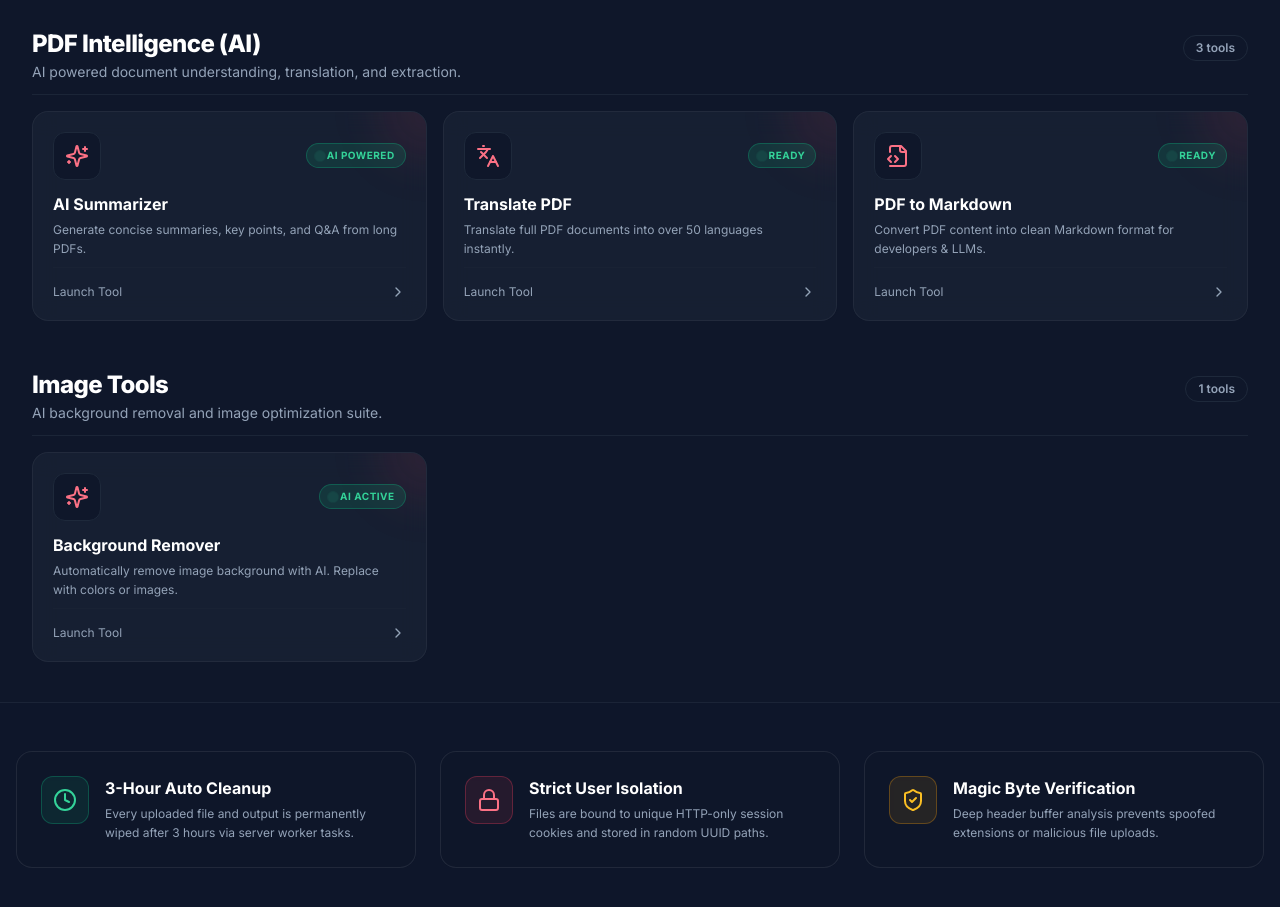
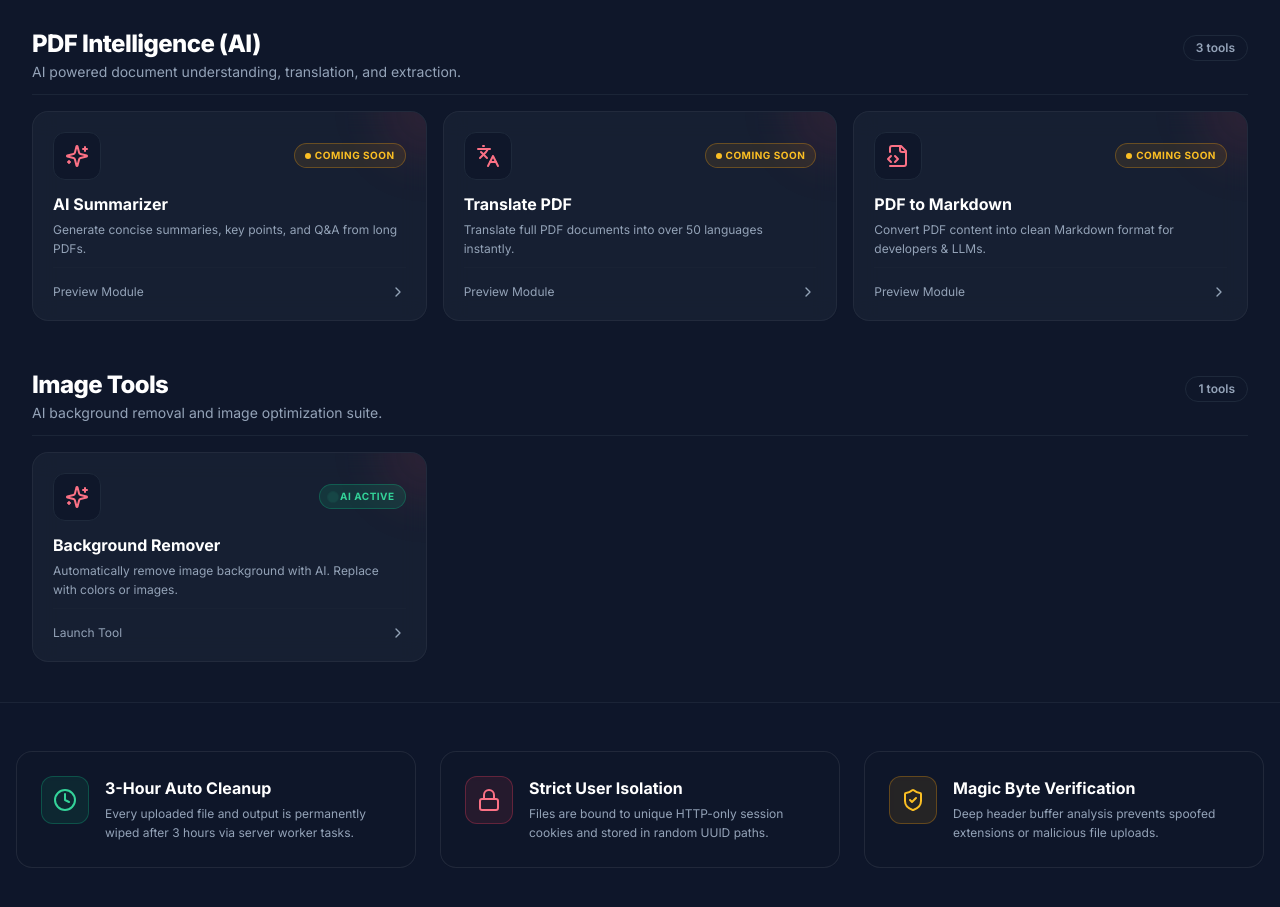
Before and after one commit to UG-SIDHARTH/OMNI-PDF, a React (Vite) app: page / in a window 1280 px wide. Shown: the part 3520-4427 px from the top of the page. Built offline with nearby package versions, Linux system fonts and the light colour scheme; the HTML template or start-up script is replaced by a standard one.

Commit message:
feat: implement landing page with dynamic tool grid and search functionality

```diff
--- a/src/App.jsx
+++ b/src/App.jsx
@@ -5,6 +5,7 @@ import BackgroundRemover from './tools/BackgroundRemover';
 import MergePdf from './tools/MergePdf';
 import CompressPdf from './tools/CompressPdf';
 import UniversalToolEngine from './tools/UniversalToolEngine';
+import ComingSoonTool from './tools/ComingSoonTool';
 import { TOOL_CATEGORIES } from './data/toolsData';
 import { ShieldCheck, Heart, Lock, Clock, Zap, RefreshCw } from 'lucide-react';
 
@@ -88,6 +89,12 @@ export default function App() {
               searchQuery={searchQuery}
               onSelectTool={handleSelectTool}
             />
+          ) : activeTool && activeTool.isWorking === false ? (
+            <ComingSoonTool
+              tool={activeTool}
+              onBack={handleGoHome}
+              onSelectTool={handleSelectTool}
+            />
           ) : activeToolId === 'background-remover' ? (
             <BackgroundRemover />
           ) : activeToolId === 'merge-pdf' ? (
--- a/src/components/Navbar.jsx
+++ b/src/components/Navbar.jsx
@@ -262,8 +262,13 @@ export default function Navbar({ onHome, onSelectTool, searchQuery, setSearchQue
                           <span className={`p-1.5 rounded-lg border flex-shrink-0 group-hover:scale-110 transition-transform ${categoryColor}`}>
                             {getToolIcon(tool.id)}
                           </span>
-                          <span className="truncate group-hover:text-rose-400 transition-colors">
-                            {tool.name}
+                          <span className="truncate group-hover:text-rose-400 transition-colors flex-1 flex items-center justify-between">
+                            <span>{tool.name}</span>
+                            {tool.isWorking === false && (
+                              <span className="text-[9px] font-bold px-1.5 py-0.5 rounded bg-amber-500/10 text-amber-400 border border-amber-500/30 uppercase tracking-wider ml-1">
+                                SOON
+                              </span>
+                            )}
                           </span>
                         </button>
                       </li>
--- a/src/components/ToolGrid.jsx
+++ b/src/components/ToolGrid.jsx
@@ -88,13 +88,14 @@ export default function ToolGrid({ searchQuery, onSelectTool }) {
                       </div>
 
                       {/* Status Badges */}
-                      {tool.isWorking ? (
+                      {tool.isWorking !== false ? (
                         <span className="px-2.5 py-1 rounded-full bg-emerald-500/15 border border-emerald-500/30 text-emerald-400 text-[10px] font-bold tracking-wider uppercase flex items-center gap-1">
                           <span className="w-1.5 h-1.5 rounded-full bg-emerald-400 animate-ping" />
                           {tool.badge || 'Ready'}
                         </span>
                       ) : (
-                        <span className="px-2 py-0.5 rounded-full bg-slate-800/80 border border-slate-700 text-slate-400 text-[10px] font-medium">
+                        <span className="px-2.5 py-1 rounded-full bg-amber-500/10 border border-amber-500/30 text-amber-400 text-[10px] font-bold tracking-wider uppercase flex items-center gap-1">
+                          <span className="w-1.5 h-1.5 rounded-full bg-amber-400" />
                           Coming Soon
                         </span>
                       )}
@@ -111,7 +112,7 @@ export default function ToolGrid({ searchQuery, onSelectTool }) {
                   </div>
 
                   <div className="pt-4 mt-2 border-t border-slate-800/40 flex items-center justify-between text-xs text-slate-400 group-hover:text-slate-200 transition">
-                    <span>{tool.isWorking ? 'Launch Tool' : 'Preview Module'}</span>
+                    <span>{tool.isWorking !== false ? 'Launch Tool' : 'Preview Module'}</span>
                     <Icons.ChevronRight className="w-4 h-4 text-slate-400 group-hover:translate-x-1 transition-transform" />
                   </div>
                 </div>
--- a/src/data/toolsData.js
+++ b/src/data/toolsData.js
@@ -293,25 +293,27 @@ export const TOOL_CATEGORIES = [
         name: 'AI Summarizer',
         description: 'Generate concise summaries, key points, and Q&A from long PDFs.',
         icon: 'Sparkles',
-        isWorking: true,
+        isWorking: false,
         accept: '.pdf',
-        badge: 'AI Powered'
+        badge: 'Coming Soon'
       },
       {
         id: 'translate-pdf',
         name: 'Translate PDF',
         description: 'Translate full PDF documents into over 50 languages instantly.',
         icon: 'Languages',
-        isWorking: true,
-        accept: '.pdf'
+        isWorking: false,
+        accept: '.pdf',
+        badge: 'Coming Soon'
       },
       {
         id: 'pdf-to-markdown',
         name: 'PDF to Markdown',
         description: 'Convert PDF content into clean Markdown format for developers & LLMs.',
         icon: 'FileCode2',
-        isWorking: true,
-        accept: '.pdf'
+        isWorking: false,
+        accept: '.pdf',
+        badge: 'Coming Soon'
       }
     ]
   },
```
